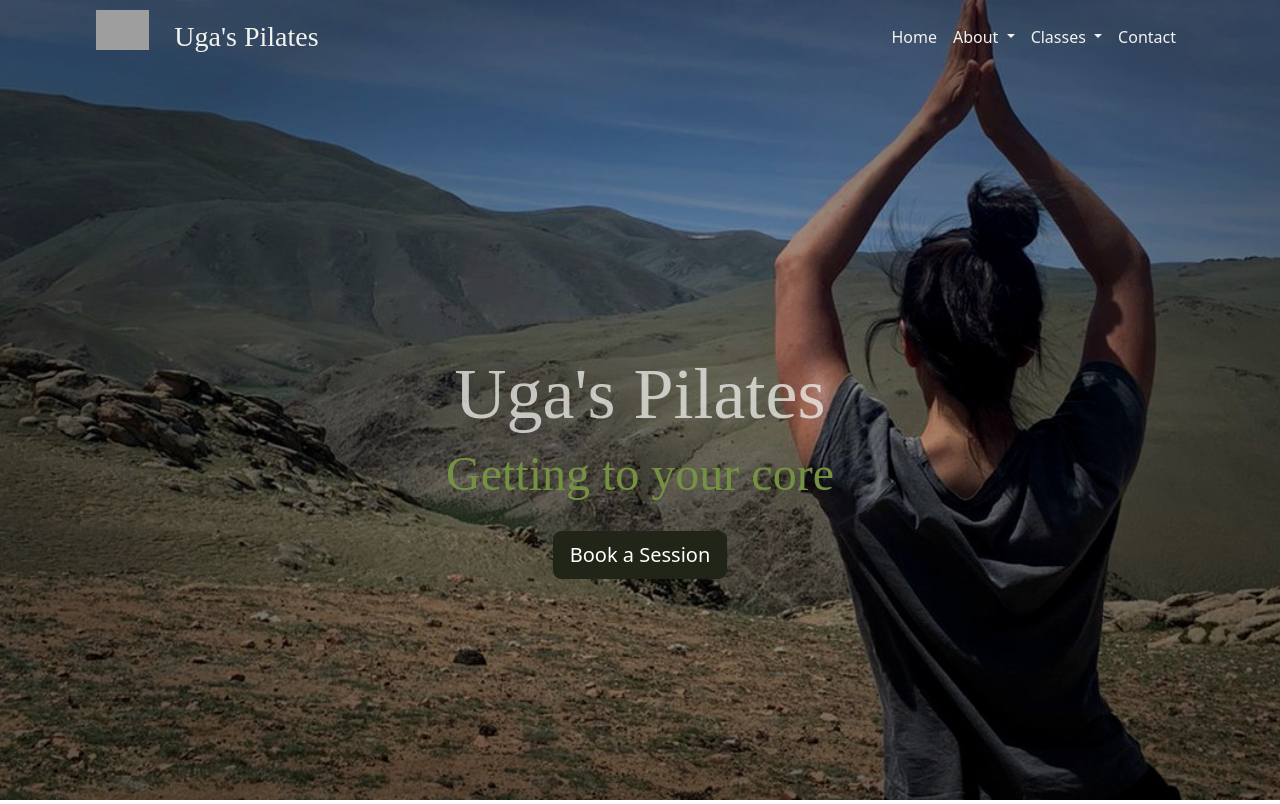
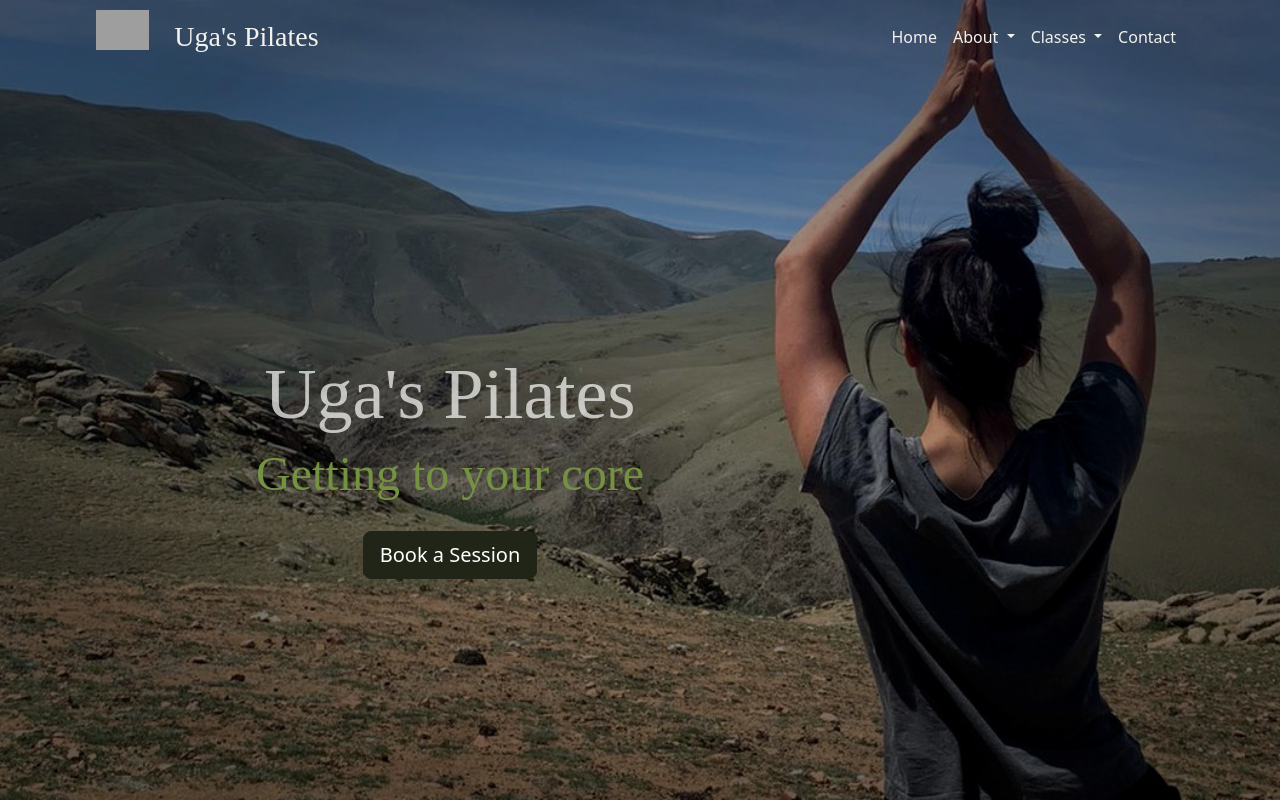
Before and after one commit to martijnnieuwland/ugas_pilates, a Django app: page / in a window 1280 px wide. Shown: the top 804 px of the page. Run offline with Django 5.2, Linux system fonts and the light colour scheme; parts of the project's set-up code (start-up, migrations or seed data) failed here and were passed over; some libraries are stand-ins or nearby versions; some web fonts are replaced; grey boxes are pictures that could not be loaded.

Commit message:
Home hero layout

```diff
--- a/templates/ugas_pilates/index.html
+++ b/templates/ugas_pilates/index.html
@@ -1,36 +1,29 @@
-{% extends 'ugas_pilates/base.html' %}
-{% load static %}
-
-{% block title %}
+{% extends 'ugas_pilates/base.html' %} {% load static %} {% block title %}
 <title>{{ title }} | {{ heading }}</title>
 <link
   rel="icon"
   type="image/svg+xml"
   href="{% static 'ugas_pilates/images/logo-green-grey.svg' %}"
 />
-{% endblock %}
-
-
-{% block landing %}
+{% endblock %} {% block landing %}
 <!-- LANDING -->
 <div id="landing">
   <div class="bg-image d-flex justify-content-center align-items-center">
     <div class="bg-overlay"></div>
   </div>
 </div>
-{% endblock landing %}
-
-{% block nav_id %}home-nav{% endblock nav_id %}
-
-{% block toggler_theme %}dark{% endblock toggler_theme %}
-
-{% block content %}
+{% endblock landing %} {% block nav_id %}home-nav{% endblock nav_id %}
+{% block toggler_theme %}dark{% endblock toggler_theme %} {% block content %}
 <!-- Text on top of background image -->
 <div
   class="min-vh-100 position-relative container-fluid d-flex justify-content-center"
   id="hero"
 >
-  <div class="content text-center position-absolute top-50 start-50 translate-middle">
+  <div
+    class="container content text-center position-absolute top-50 start-50 translate-middle"
+  >
+    <div class="row">
+      <div class="col col-12 col-lg-8">
         <h1 class="display-2 m-2 text-altlight opacity-75">Uga's Pilates</h1>
         {% comment %}
         <h5 class="display-5 m-1 text-secondary">True pilates</h5>
@@ -42,6 +35,9 @@
         >
           Book a Session
         </a>
+      </div>
+      <div class="col col-lg-4"></div>
+    </div>
   </div>
 </div>
 
@@ -96,9 +92,7 @@
 <!-- CONTACT -->
 <section id="contact"></section>
 
-{% endblock content %}
-
-{% block toggler_script %}
+{% endblock content %} {% block toggler_script %}
 <script>
   document.addEventListener('DOMContentLoaded', function () {
     const navbar = document.querySelector('.navbar-custom');
```
Lines whose indentation alone changed are shown as unchanged.
